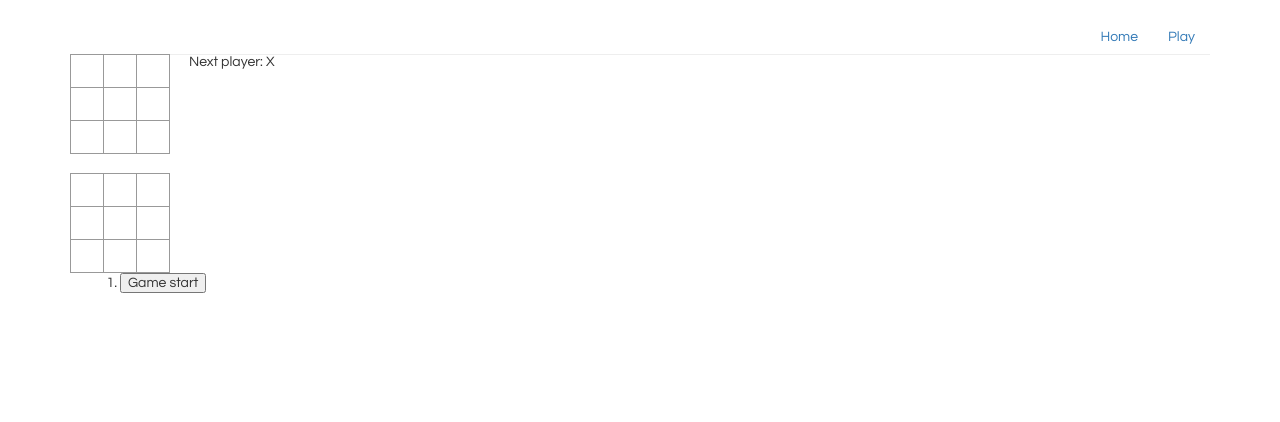
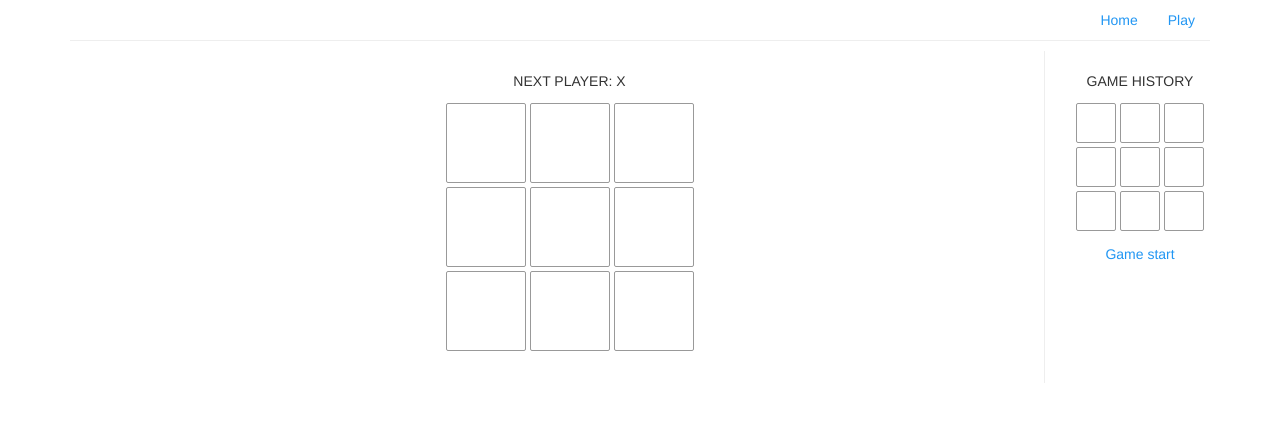
Before and after one commit to lpierillas/tictactoe-react, a React app: page /play in a window 1280 px wide. Built offline with nearby package versions, Linux system fonts and the light colour scheme.

Commit message:
CSS for game page

```diff
--- a/src/main/components/Board/Board.component.js
+++ b/src/main/components/Board/Board.component.js
@@ -13,7 +13,7 @@ class Board extends React.Component {
 
     render() {
         return (
-            <div>
+            <div className="board">
                 <div className="board-row">
                     {this.renderSquare(0)}
                     {this.renderSquare(1)}
--- a/src/main/components/Square/Square.component.js
+++ b/src/main/components/Square/Square.component.js
@@ -1,7 +1,7 @@
 import React from 'react';
 
 const Square = props => (
-    <button className="square" onClick={props.onClick}>
+    <button className={props.value === 'X' || props.value === 'O' ? 'square square-filled' : 'square'} onClick={props.onClick}>
         {props.value}
     </button>
 );
--- a/src/main/containers/Game/Game.container.js
+++ b/src/main/containers/Game/Game.container.js
@@ -1,13 +1,15 @@
 import React from 'react';
+import { Button, Grid, Row, Col } from 'react-bootstrap';
 import Board from '../../components/Board/Board.component';
 import GameUtils from '../../utils/GameUtils';
+
 
 class Game extends React.Component {
     constructor() {
         super();
         this.state = {
             history: [{
-                squares: Array(9).fill(null),
+                squares: Array(9).fill('-'),
             }],
             stepNumber: 0,
             stepNumberDisplayed: 0,
@@ -25,7 +27,7 @@ class Game extends React.Component {
         const current = history[history.length - 1];
         const squares = current.squares.slice();
 
-        if (GameUtils.calculateWinner(squares) || squares[i]) {
+        if (GameUtils.calculateWinner(squares) || GameUtils.squareAlreadyFilled(squares[i])) {
             return;
         }
 
@@ -65,7 +67,7 @@ class Game extends React.Component {
                 'Game start';
             return (
                 <li key={move}>
-                    <button onClick={() => this.jumpTo(move)}>{desc}</button>
+                    <button className="flat-button" onClick={() => this.jumpTo(move)}>{desc}</button>
                 </li>
             );
         });
@@ -79,32 +81,29 @@ class Game extends React.Component {
         }
 
         return (
-            <div>
             <div className="game">
-                    <div>
+                <Grid>
+                    <Row className="show-grid">
+                        <Col md={10} className="game-board">
+                            <div className="game-info">{status}</div>
                             <Board
                                 squares={current.squares}
                                 onClick={i => this.handleClick(i)}
                             />
-                    </div>
-                    <div className="game-info">
-                        <div>{status}</div>
-                    </div>
-                </div>
-
-                { boardComplete || winner ? <button onClick={() => this.resetGame()}>Play again</button> : null}
-
-                <div className="game-history">
-                    <div>
+                            { boardComplete || winner ? <Button bsStyle="primary" onClick={() => this.resetGame()}>Play again</Button> : null}
+                        </Col>
+                        <Col md={2} className="game-history">
+                            <div className="game-info">Game History</div>
                             <Board
                                 squares={currentDisplayedInHistory.squares}
                                 onClick={() => {}}
                             />
-                        <div className="game-info">
+                            <div className="moves-list">
                                 <ol>{moves}</ol>
                             </div>
-                    </div>
-                </div>
+                        </Col>
+                    </Row>
+                </Grid>
             </div>
         );
     }
--- a/src/main/index.css
+++ b/src/main/index.css
@@ -1,56 +1,39 @@
-body {
-  font: 14px "Century Gothic", Futura, sans-serif;
-  margin: 20px;
+.status {
+  margin-bottom: 10px;
 }
 
-ol, ul {
-  padding-left: 30px;
-}
-
-.board-row:after {
-  clear: both;
-  content: "";
-  display: table;
-}
-
-.status {
-  margin-bottom: 10px;
+.board {
+  margin: 10px 0;
 }
 
 .square {
   background: #fff;
   border: 1px solid #999;
-  float: left;
-  font-size: 24px;
-  font-weight: bold;
-  line-height: 34px;
-  height: 34px;
-  margin-right: -1px;
-  margin-top: -1px;
+  font-size: 20px;
+  height: 80px;
   padding: 0;
   text-align: center;
-  width: 34px;
+  width: 80px;
+  margin: 2px;
+  border-radius: 2px;
+  color: transparent;
+}
+
+.square:hover {
+  background-color: #E3F2FD;
 }
 
 .square:focus {
   outline: none;
 }
 
-.kbd-navigation .square:focus {
-  background: #ddd;
+.square-filled {
+  background-color: #90CAF9;
+  color: #000;
 }
 
-.game {
-  display: flex;
-  flex-direction: row;
-}
-
-.game-info {
-  margin-left: 20px;
-}
-
-.game-history {
-  margin-top: 20px;
+.square-filled:hover {
+  background-color: #90CAF9;
 }
 
 .nav > li {
@@ -64,3 +47,91 @@ ol, ul {
 li.active {
   background-color: #EEEEEE;
 }
+
+.game {
+  margin: 10px;
+}
+
+.game-history {
+  padding: 20px;
+  text-align: center
+}
+
+.game-history .square {
+  cursor: default;
+  height: 40px;
+  width: 40px;
+}
+
+.game-history .square:hover {
+  background-color : transparent;
+}
+
+.game-history .square-filled:hover {
+  background-color : #90CAF9;
+}
+
+.game-board {
+  border-right: 1px solid #EEEEEE;
+  padding: 20px;
+  text-align: center;
+}
+
+.moves-list {
+  display: block;
+  clear: both;
+}
+
+.float-right {
+  float:right;
+}
+
+.flat-button {
+  border: none;
+  background-color: transparent;
+  color: #2196F3;
+}
+
+.flat-button:hover {
+  border: none;
+  background-color: transparent;
+  color: #1565C0;;
+}
+
+.flat-button:focus {
+  outline: none;
+}
+
+.text-align-right {
+  text-align : right;
+}
+
+.row {
+  margin: 0px;
+}
+
+ol {
+  list-style-type: none;
+  padding: 0px;
+}
+
+.btn {
+  background-color: #2196F3;
+  color: #FFF;
+}
+
+.btn:hover {
+  background-color: #1565C0;
+}
+
+a {
+  color: #2196F3;
+}
+
+a:hover {
+  color: #1565C0;
+}
+
+.game-info {
+  text-transform: uppercase;
+}
--- a/src/main/utils/GameUtils.js
+++ b/src/main/utils/GameUtils.js
@@ -11,7 +11,7 @@ const calculateWinner = (squares) => {
     ];
     for (let i = 0; i < lines.length; i += 1) {
         const [a, b, c] = lines[i];
-        if (squares[a] && squares[a] === squares[b] && squares[a] === squares[c]) {
+        if (squares[a] !== '-' && squares[a] === squares[b] && squares[a] === squares[c]) {
             return squares[a];
         }
     }
@@ -21,14 +21,19 @@ const calculateWinner = (squares) => {
 const isBoardComplete = (squares) => {
     let isComplete = true;
     for (let i = 0; i < squares.length; i += 1) {
-        if (!squares[i]) {
+        if (squares[i] === '-') {
             isComplete = false;
         }
     }
     return isComplete;
 };
 
+const squareAlreadyFilled = (square) => {
+    return (square === 'X' || square === 'O');
+};
+
 export default {
     calculateWinner,
     isBoardComplete,
+    squareAlreadyFilled,
 };
```
Lines whose indentation alone changed are shown as unchanged.
